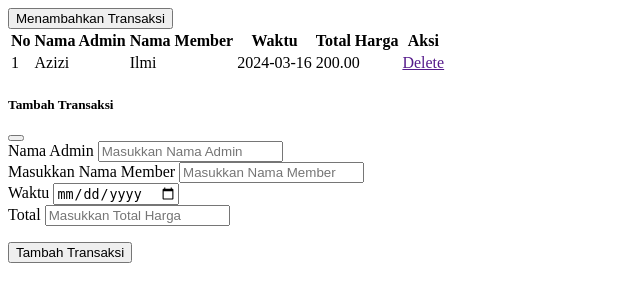
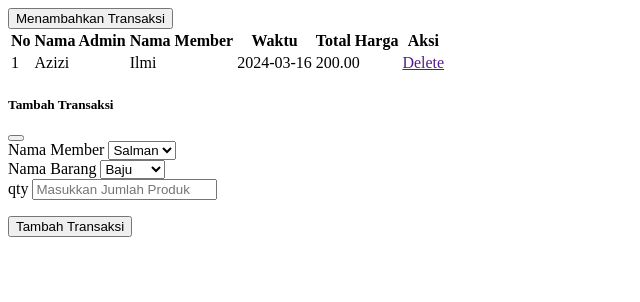
Before and after one commit to kelompok-mvc/web-merch, a PHP site: page /stupen/views/transaksi/index.php in a window 1280 px wide. Shown: the top 302 px of the page, without its empty margins (0-640 px from the left). Run offline with PHP 8.4, Linux system fonts and the light colour scheme; some libraries are stand-ins or nearby versions.

Commit message:
merubah tampilan tambah transaksi

```diff
--- a/app/views/transaksi/index.php
+++ b/app/views/transaksi/index.php
@@ -52,20 +52,36 @@
       <div class="modal-body">
         <form action="<?= BASEURL; ?>/transaksi/add" method="post">
           <div class=" mb-2">
-            <label class="form-label required">Nama Admin</label>
-            <input type="text" name="admin" class="form-control" placeholder="Masukkan Nama Admin" required>
+            <label class="form-label required">Nama Member</label>
+            <select class="form-select" name="id_member" required>
+              <option value="1">
+                Salman
+              </option>
+              <option value="1">
+                Ilmi
+              </option>
+              <option value="1">
+                Azizi
+              </option>
+            </select>
           </div>
           <div class=" mb-2">
-            <label class="form-label required">Masukkan Nama Member</label>
-            <input type="text" name="id_member" class="form-control" placeholder="Masukkan Nama Member" required>
+            <label class="form-label required">Nama Barang</label>
+            <select class="form-select" name="id_product" required>
+              <option value="1">
+                Baju
+              </option>
+              <option value="1">
+                Celana
+              </option>
+              <option value="1">
+                Jaket
+              </option>
+            </select>
           </div>
           <div class=" mb-2">
-            <label class="form-label required">Waktu</label>
-            <input type="date" name="transaction_date" class="form-control" required>
-          </div>
-          <div class=" mb-2">
-            <label class="form-label required">Total</label>
-            <input type="number" class="form-control" name="total" placeholder="Masukkan Total Harga" required>
+            <label class="form-label required">qty</label>
+            <input type="number" class="form-control" name="qty" placeholder="Masukkan Jumlah Produk" required>
           </div>
       </div>
       <div class="modal-footer">
```
